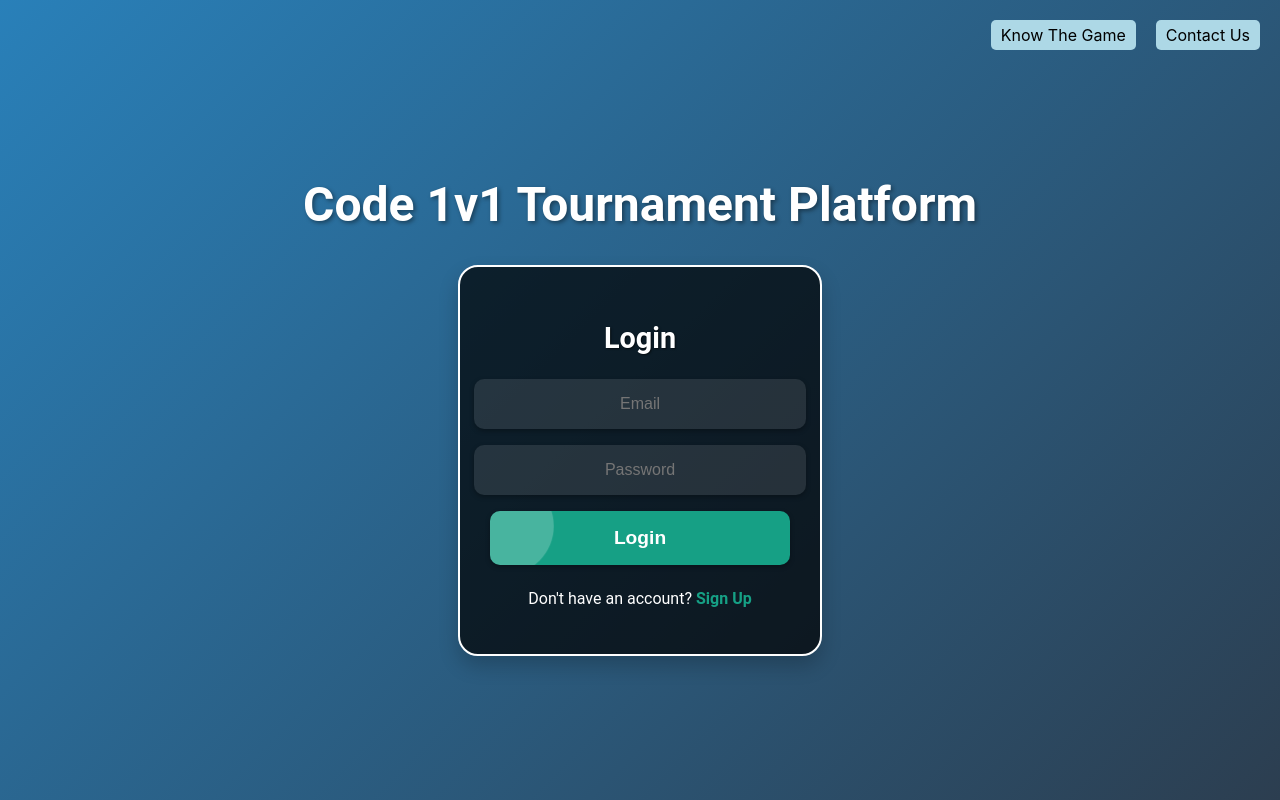
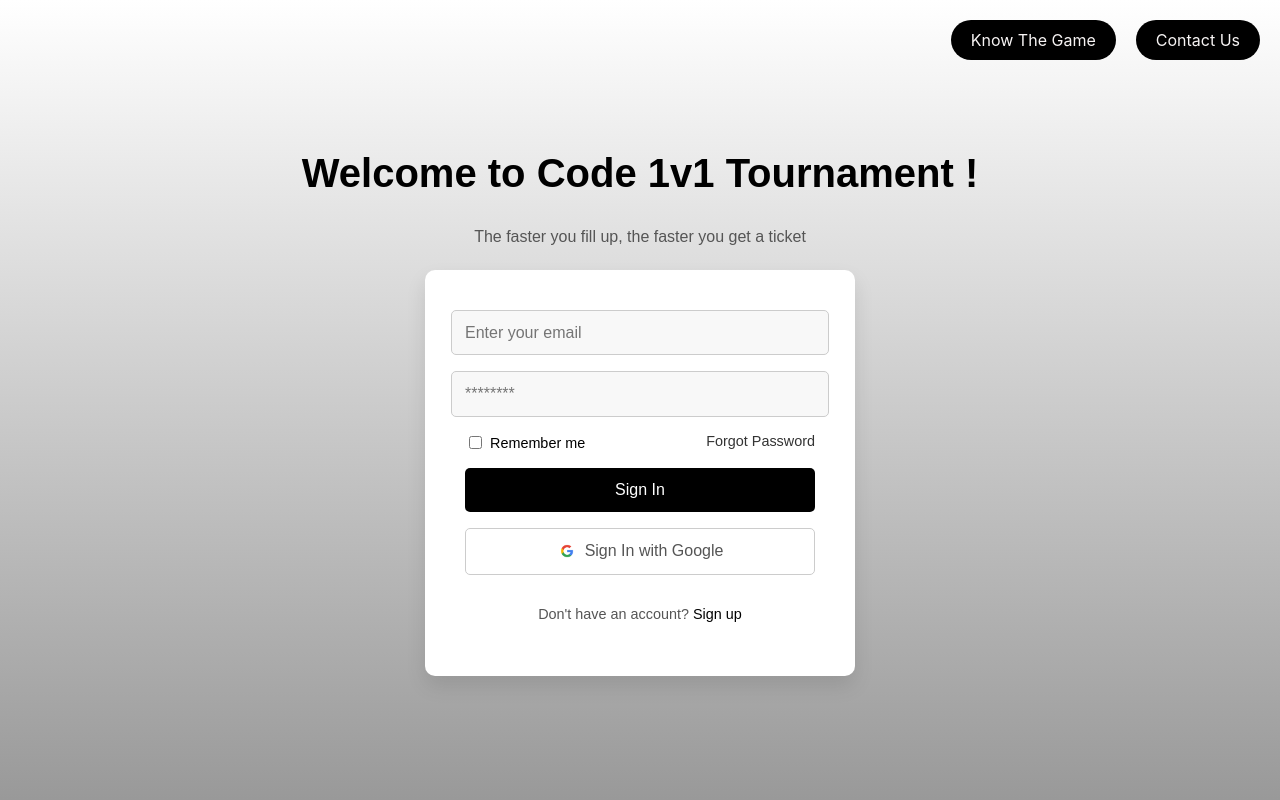
Before and after one commit to aditya7483thakur/IEEE1v1, a React (Create React App) app in the folder client/: page / in a window 1280 px wide. Built offline with nearby package versions, Linux system fonts and the light colour scheme.

Commit message:
login/signup page modified

```diff
--- a/client/src/components/Login.js
+++ b/client/src/components/Login.js
@@ -3,15 +3,15 @@ import axios from "axios";
 import { useAuth } from "./AuthContext";
 import { useNavigate } from "react-router-dom";
 import "../css/Login.css";
+import GoogleLogo from "./Google_Icons.webp";
 
 const Login = () => {
   const [email, setEmail] = useState("");
   const [password, setPassword] = useState("");
-  const { login } = useAuth(); // Access the login function directly from the AuthContext
-  const navigate = useNavigate(); // Replace useHistory with useNavigate
+  const { login } = useAuth();
+  const navigate = useNavigate();
 
   useEffect(() => {
-    // Check if the user is already logged in
     const isLoggedIn = localStorage.getItem("user");
     if (isLoggedIn) {
       navigate("/home");
@@ -19,81 +19,89 @@ const Login = () => {
   }, [navigate]);
 
   const handleLogin = async (e) => {
-    e.preventDefault(); // Prevent the default form submission behavior
+    e.preventDefault();
     try {
       const response = await axios.post(
         "https://code-1v1-tournament-platform-backend.vercel.app/api/auth/login",
         { email, password }
       );
       const userData = response.data;
-      login(userData); // Set user data in the context
+      login(userData);
       navigate("/home");
     } catch (error) {
       console.error("Error logging in:", error);
       if (error.response.status === 401) {
-        // Invalid email or password
         alert("Invalid email or password!");
       } else {
-        // Other error (e.g., server error)
         alert("An error occurred. Please try again later.");
       }
     }
   };
 
   return (
-    <div style={{
+    <div
+      style={{
         display: "flex",
         flexDirection: "column",
         alignItems: "center",
         justifyContent: "center",
         height: "100vh",
-      background: "linear-gradient(135deg, #2980b9, #2c3e50)",
-      color: "#fff",
-      fontFamily: "'Roboto', sans-serif",
-    }}>
-      <h1 style={{
-        fontSize: "3rem",
-        fontWeight: "bold",
+        background:
+          "linear-gradient(to bottom, #FFFFFF 0%, #999999 100%, #FFFFFF 100%)",
+        fontFamily: '"Poppins", sans-serif', // Elegant font similar to the one in the image
+      }}
+    >
+      <h1
+        style={{
+          fontSize: "2.5rem",
           textAlign: "center",
-        marginBottom: "2rem",
-        textShadow: "2px 2px 4px rgba(0, 0, 0, 0.4)"
-      }}>Code 1v1 Tournament Platform</h1>
-      <div style={{
-        width: "300px",
-        border: "2px solid #fff",
-        borderRadius: "20px",
-        padding: "30px",
-        boxShadow: "0 10px 20px rgba(0, 0, 0, 0.2)",
-        background: "rgba(0, 0, 0, 0.7)",
-      }}>
-        <h2 style={{
+          marginBottom: "1rem",
+          color: "black",
+        }}
+      >
+        Welcome to Code 1v1 Tournament !
+      </h1>
+      <p
+        style={{
+          fontSize: "1rem",
           textAlign: "center",
           marginBottom: "1.5rem",
-          fontSize: "1.8rem",
-          textShadow: "1px 1px 2px rgba(0, 0, 0, 0.6)"
-        }}>Login</h2>
-        <form onSubmit={handleLogin} style={{
+          color: "#555",
+        }}
+      >
+        The faster you fill up, the faster you get a ticket
+      </p>
+      <div
+        style={{
+          width: "350px",
+          borderRadius: "10px",
+          padding: "40px",
+          boxShadow: "0 10px 20px rgba(0, 0, 0, 0.1)",
+          backgroundColor: "#fff",
+        }}
+      >
+        <form
+          onSubmit={handleLogin}
+          style={{
             display: "flex",
             flexDirection: "column",
             alignItems: "center",
-        }}>
+          }}
+        >
           <input
             type="email"
             value={email}
             onChange={(e) => setEmail(e.target.value)}
-            placeholder="Email"
+            placeholder="Enter your email"
             style={{
               width: "100%",
               marginBottom: "1rem",
-              padding: "1rem",
-              border: "none",
-              borderRadius: "10px",
-              boxShadow: "0 2px 5px rgba(0, 0, 0, 0.3)",
-              textAlign: "center",
+              padding: "0.8rem",
+              border: "1px solid #ccc",
+              borderRadius: "5px",
               fontSize: "1rem",
-              transition: "box-shadow 0.3s ease",
-              background: "rgba(255, 255, 255, 0.1)",
-              color: "#fff",
+              backgroundColor: "#f8f8f8",
+              color: "#333",
             }}
             required
           />
@@ -101,69 +109,85 @@ const Login = () => {
             type="password"
             value={password}
             onChange={(e) => setPassword(e.target.value)}
-            placeholder="Password"
+            placeholder="********"
             style={{
               width: "100%",
               marginBottom: "1rem",
-              padding: "1rem",
-              border: "none",
-              borderRadius: "10px",
-              boxShadow: "0 2px 5px rgba(0, 0, 0, 0.3)",
-              textAlign: "center",
+              padding: "0.8rem",
+              border: "1px solid #ccc",
+              borderRadius: "5px",
               fontSize: "1rem",
-              transition: "box-shadow 0.3s ease",
-              background: "rgba(255, 255, 255, 0.1)",
-              color: "#fff",
+              backgroundColor: "#f8f8f8",
+              color: "#333",
             }}
             required
           />
+          <div
+            style={{
+              display: "flex",
+              justifyContent: "space-between",
+              width: "100%",
+              marginBottom: "1rem",
+              fontSize: "0.9rem",
+            }}
+          >
+            <label style={{ display: "flex", alignItems: "center" }}>
+              <input type="checkbox" style={{ marginRight: "0.5rem" }} />
+              Remember me
+            </label>
+            <a
+              href="/forgot-password"
+              style={{ color: "#333", textDecoration: "none" }}
+            >
+              Forgot Password
+            </a>
+          </div>
           <button
             type="submit"
             style={{
               width: "100%",
-              padding: "1rem",
-              backgroundColor: "#16a085",
+              padding: "0.8rem",
+              backgroundColor: "#000",
               color: "#fff",
               border: "none",
-              borderRadius: "10px",
+              borderRadius: "5px",
+              fontSize: "1rem",
               cursor: "pointer",
-              boxShadow: "0 2px 5px rgba(0, 0, 0, 0.3)",
-              transition: "background-color 0.3s ease, transform 0.2s ease",
-              fontSize: "1.2rem",
-              fontWeight: "bold",
-              position: "relative",
-              overflow: "hidden",
-            }}
-            onMouseEnter={(e) => {
-              e.target.style.backgroundColor = "#1abc9c";
-              e.target.style.transform = "scale(1.05)";
-            }}
-            onMouseLeave={(e) => {
-              e.target.style.backgroundColor = "#16a085";
-              e.target.style.transform = "scale(1)";
+              marginBottom: "1rem",
             }}
           >
-            <span style={{ zIndex: 1 }}>Login</span>
-            <span
+            Sign In
+          </button>
+          <button
+            type="button"
             style={{
-                position: "absolute",
-                top: "-10px",
-                left: "-10px",
-                width: "50px",
-                height: "50px",
-                background: "#fff",
-                borderRadius: "50%",
-                animation: "ripple 1s ease infinite",
+              width: "100%",
+              padding: "0.8rem",
+              backgroundColor: "#fff",
+              border: "1px solid #ccc",
+              borderRadius: "5px",
+              fontSize: "1rem",
+              color: "#555",
+              cursor: "pointer",
+              display: "flex",
+              alignItems: "center",
+              justifyContent: "center",
+              marginBottom: "1rem",
             }}
+          >
+            <img
+              src={GoogleLogo}
+              alt="Google logo"
+              style={{ width: "20px", marginRight: "0.5rem" }}
             />
+            Sign In with Google
           </button>
         </form>
-        <p style={{
-          marginTop: "1.5rem",
-          textAlign: "center",
-          fontSize: "1rem",
-          }}>
-          Don't have an account? <a href="/signup" style={{ color: "#16a085", textDecoration: "none", fontWeight: "bold" }}>Sign Up</a>
+        <p style={{ textAlign: "center", fontSize: "0.9rem", color: "#555" }}>
+          Don't have an account?{" "}
+          <a href="/signup" style={{ color: "#000", textDecoration: "none" }}>
+            Sign up
+          </a>
         </p>
       </div>
     </div>
--- a/client/src/components/Signup.js
+++ b/client/src/components/Signup.js
@@ -22,7 +22,10 @@ const Signup = () => {
   const handleSignup = (e) => {
     e.preventDefault(); // Prevent the default form submission behavior
     axios
-      .post("https://code-1v1-tournament-platform-backend.vercel.app/api/auth/signup", { name, email, password })
+      .post(
+        "https://code-1v1-tournament-platform-backend.vercel.app/api/auth/signup",
+        { name, email, password }
+      )
       .then((response) => {
         console.log(response.data);
         // Redirect to login page upon successful signup
@@ -35,42 +38,55 @@ const Signup = () => {
   };
 
   return (
-    <div style={{
+    <div
+      style={{
         display: "flex",
         flexDirection: "column",
         alignItems: "center",
         justifyContent: "center",
         height: "100vh",
-      background: "linear-gradient(135deg, #2980b9, #2c3e50)",
-      color: "#fff",
-      fontFamily: "'Roboto', sans-serif",
-    }}>
-      <h1 style={{
-        fontSize: "3rem",
-        fontWeight: "bold",
+        background:
+          "linear-gradient(to bottom, #FFFFFF 0%, #999999 100%, #FFFFFF 100%)",
+        fontFamily: '"Poppins", sans-serif', // Elegant font similar to the one in the image
+      }}
+    >
+      <h1
+        style={{
+          fontSize: "2.5rem",
           textAlign: "center",
-        marginBottom: "2rem",
-        textShadow: "2px 2px 4px rgba(0, 0, 0, 0.4)"
-      }}>Code 1v1 Tournament Platform</h1>
-      <div style={{
-        width: "300px",
-        border: "2px solid #fff",
-        borderRadius: "20px",
-        padding: "30px",
-        boxShadow: "0 10px 20px rgba(0, 0, 0, 0.2)",
-        background: "rgba(0, 0, 0, 0.7)",
-      }}>
-        <h2 style={{
+          marginBottom: "1rem",
+          color: "black",
+        }}
+      >
+        Code 1v1 Tournament Platform
+      </h1>
+      <p
+        style={{
+          fontSize: "1rem",
           textAlign: "center",
           marginBottom: "1.5rem",
-          fontSize: "1.8rem",
-          textShadow: "1px 1px 2px rgba(0, 0, 0, 0.6)"
-        }}>Sign Up</h2>
-        <form onSubmit={handleSignup} style={{
+          color: "#555",
+        }}
+      >
+        The faster you Sign up, the faster you get a ticket
+      </p>
+      <div
+        style={{
+          width: "350px",
+          borderRadius: "10px",
+          padding: "40px",
+          boxShadow: "0 10px 20px rgba(0, 0, 0, 0.1)",
+          backgroundColor: "#fff",
+        }}
+      >
+        <form
+          onSubmit={handleSignup}
+          style={{
             display: "flex",
             flexDirection: "column",
             alignItems: "center",
-        }}>
+          }}
+        >
           <input
             type="text"
             value={name}
@@ -79,15 +95,12 @@ const Signup = () => {
             style={{
               width: "100%",
               marginBottom: "1rem",
-              padding: "1rem",
-              border: "none",
-              borderRadius: "10px",
-              boxShadow: "0 2px 5px rgba(0, 0, 0, 0.3)",
-              textAlign: "center",
+              padding: "0.8rem",
+              border: "1px solid #ccc",
+              borderRadius: "5px",
               fontSize: "1rem",
-              transition: "box-shadow 0.3s ease",
-              background: "rgba(255, 255, 255, 0.1)",
-              color: "#fff",
+              backgroundColor: "#f8f8f8",
+              color: "#333",
             }}
             required
           />
@@ -100,15 +113,12 @@ const Signup = () => {
             style={{
               width: "100%",
               marginBottom: "1rem",
-              padding: "1rem",
-              border: "none",
-              borderRadius: "10px",
-              boxShadow: "0 2px 5px rgba(0, 0, 0, 0.3)",
-              textAlign: "center",
+              padding: "0.8rem",
+              border: "1px solid #ccc",
+              borderRadius: "5px",
               fontSize: "1rem",
-              transition: "box-shadow 0.3s ease",
-              background: "rgba(255, 255, 255, 0.1)",
-              color: "#fff",
+              backgroundColor: "#f8f8f8",
+              color: "#333",
             }}
             required
           />
@@ -120,15 +130,12 @@ const Signup = () => {
             style={{
               width: "100%",
               marginBottom: "1rem",
-              padding: "1rem",
-              border: "none",
-              borderRadius: "10px",
-              boxShadow: "0 2px 5px rgba(0, 0, 0, 0.3)",
-              textAlign: "center",
+              padding: "0.8rem",
+              border: "1px solid #ccc",
+              borderRadius: "5px",
               fontSize: "1rem",
-              transition: "box-shadow 0.3s ease",
-              background: "rgba(255, 255, 255, 0.1)",
-              color: "#fff",
+              backgroundColor: "#f8f8f8",
+              color: "#333",
             }}
             required
           />
@@ -136,27 +143,23 @@ const Signup = () => {
             type="submit"
             style={{
               width: "100%",
-              padding: "1rem",
-              backgroundColor: "#16a085",
+              padding: "0.8rem",
+              backgroundColor: "#000",
               color: "#fff",
               border: "none",
-              borderRadius: "10px",
+              borderRadius: "5px",
+              fontSize: "1rem",
               cursor: "pointer",
-              boxShadow: "0 2px 5px rgba(0, 0, 0, 0.3)",
-              transition: "background-color 0.3s ease, transform 0.2s ease",
-              fontSize: "1.2rem",
-              fontWeight: "bold",
-              position: "relative",
-              overflow: "hidden",
+              marginBottom: "1rem",
             }}
-            onMouseEnter={(e) => {
-              e.target.style.backgroundColor = "#1abc9c";
-              e.target.style.transform = "scale(1.05)";
-            }}
-            onMouseLeave={(e) => {
-              e.target.style.backgroundColor = "#16a085";
-              e.target.style.transform = "scale(1)";
-            }}
+            // onMouseEnter={(e) => {
+            //   e.target.style.backgroundColor = "#1abc9c";
+            //   e.target.style.transform = "scale(1.05)";
+            // }}
+            // onMouseLeave={(e) => {
+            //   e.target.style.backgroundColor = "#16a085";
+            //   e.target.style.transform = "scale(1)";
+            // }}
           >
             <span style={{ zIndex: 1 }}>Sign Up</span>
             <span
@@ -173,17 +176,15 @@ const Signup = () => {
             />
           </button>
         </form>
-        <p style={{
-          marginTop: "1.5rem",
-          textAlign: "center",
-          fontSize: "1rem",
-        }}>
-          Already have an account? <a href="/login" style={{ color: "#16a085", textDecoration: "none", fontWeight: "bold" }}>Login</a>
+        <p style={{ textAlign: "center", fontSize: "0.9rem", color: "#555" }}>
+          Already have an account?{" "}
+          <a href="/login" style={{ color: "#000", textDecoration: "none" }}>
+            Login
+          </a>
         </p>
       </div>
     </div>
   );
-
 };
 
 export default Signup;
--- a/client/src/css/NavBar.css
+++ b/client/src/css/NavBar.css
@@ -16,12 +16,12 @@
 
   .navbar-item {
     text-decoration: none;
-    color: black;
-    padding: 5px 10px;
-    background-color: lightblue; /* Light blue background color for buttons */
-    border-radius: 5px; /* Add border-radius for rounded corners */
+    color: rgb(247, 244, 244);
+    padding: 10px 20px;
+    background-color: rgb(0, 0, 0); /* Light blue background color for buttons */
+    border-radius: 20px; /* Add border-radius for rounded corners */
   }
 
   .navbar-item:hover {
-    background-color: rgb(73, 191, 207); /* Add your hover effect */
+    background-color: rgb(78, 3, 3); /* Add your hover effect */
   }
```
Also changed, not shown: client/src/components/Google_Icons.webp (added). Lines whose indentation alone changed are shown as unchanged.
